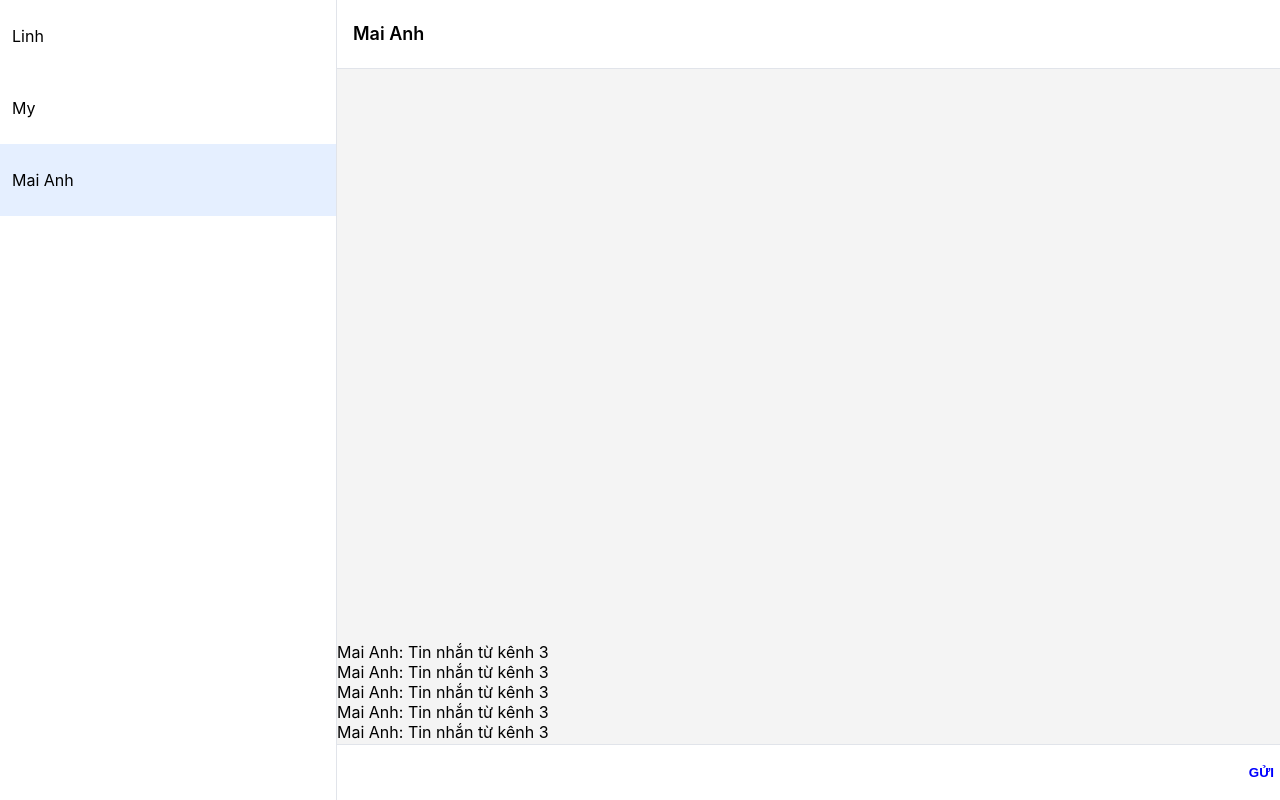
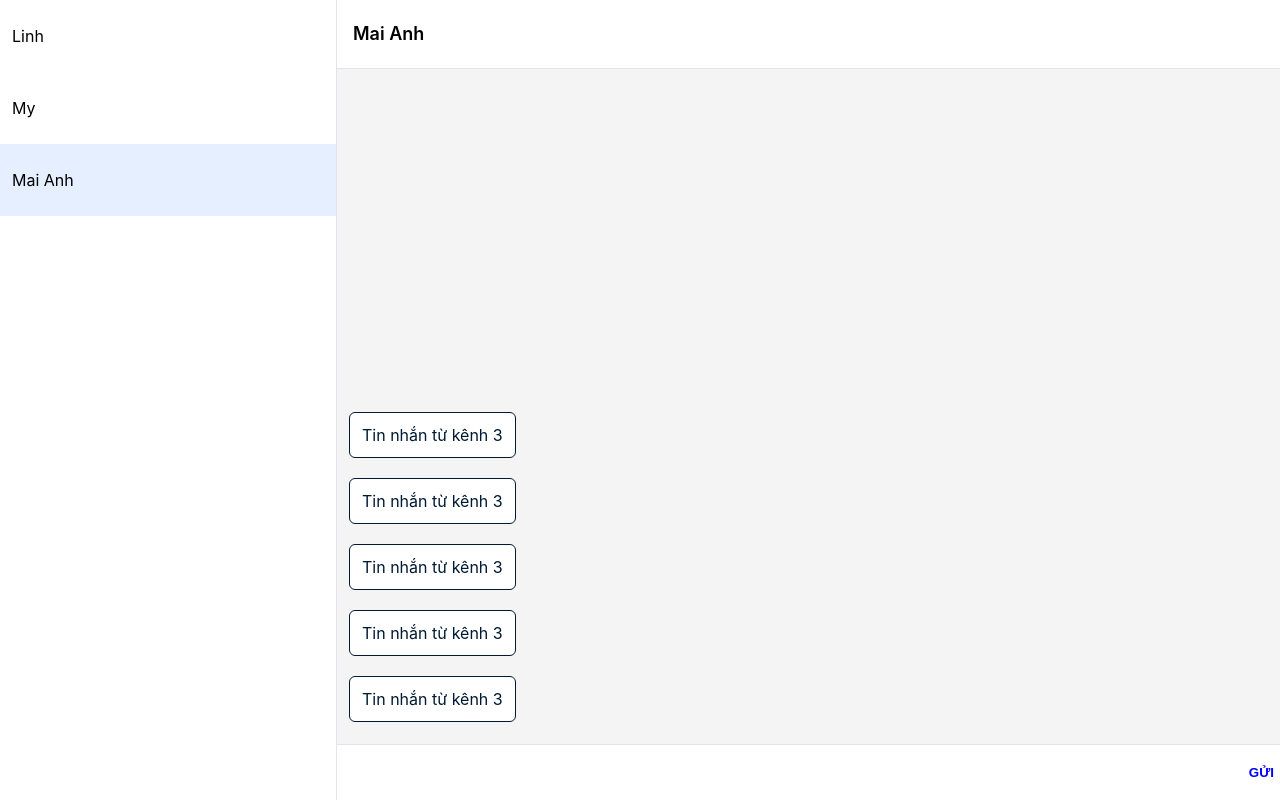
Before and after one commit to stilllove1511/chatUI, a React (Create React App) app: page / in a window 1280 px wide. Both pictures are taken after a click on the item "Mai Anh". Built offline with nearby package versions, Linux system fonts and the light colour scheme.

Commit message:
sua css messages item

```diff
--- a/src/component/Content.js
+++ b/src/component/Content.js
@@ -2,7 +2,7 @@
 import {useState, useEffect, useRef} from 'react'
 import clsx from 'clsx';
 
-import Messgaes from './Messages'
+import MessageItem from './MessageItem'
 import style from '../componentCSS/Content.module.css'
 
 const channels = [
@@ -26,24 +26,26 @@ function Content(){
     const inputRef = useRef()
     const buttonRef = useRef()
     const [channelId,setId]= useState(1)
-    const [inputMessage, setInput] = useState({})
-    const [messages, setMessages] = useState([])
+    const [inputMessage, setInput] = useState({isMe: true, content:''})
+    const [messageList, setmessageList] = useState([])
     const handleSubmit = () => {
-      setMessages(prev => [
+      if(inputMessage.content==='')
+        return 1
+      setmessageList(prev => [
         ...prev,
         inputMessage
       ])
-      setInput({content:''})
+      setInput({isMe:true, content:''})
       inputRef.current.focus()
     }
 
     useEffect(() => {
       inputRef.current.focus()
       const handleMassage = ({detail}) =>{
-        setMessages(prev => prev.length < 50? [
+        setmessageList(prev => prev.length < 50? [
             ...prev,
             {
-              isFromMe: false,
+              isMe: false,
               content:  detail
             }
         ]:[])
@@ -55,7 +57,7 @@ function Content(){
       }
       window.addEventListener(`channel-${channelId}`, handleMassage)
       window.addEventListener('keydown', handleClickSend)
-      setMessages([])
+      setmessageList([])
 
       return () => {
         window.removeEventListener(`channel-${channelId}`,handleMassage)
@@ -69,12 +71,12 @@ function Content(){
         {/* channel */}
         <div className={style.channels}>
           <ul className={clsx('p-0', 'm-0')}>
-            {channels.map((channel) => (
+            {channels.map((channel,index) => (
               <li
                 className = {clsx(style.card, {
                   [style.active] : channel.id===channelId
                 })}
-                key={channel.id}
+                key={index}
                 onClick={() => {setId(channel.id)}}
               >
                 {channel.name}
@@ -93,14 +95,11 @@ function Content(){
           {/* ms container */}
           <div className={style.msContainer}>
             <div className={style.msWrapper}>
-              {messages.map((message, index)=>(
+              {messageList.map((message, index)=>(
                   <>
-                      <Messgaes key={index}>
-                        {message.isFromMe ?
-                          'Tôi: ':
-                          channels[channelId-1].name+': '}
+                      <MessageItem key={index} isMe={message.isMe} >
                         {message.content}
-                      </Messgaes>
+                      </MessageItem>
                       <br/>
                   </>
               ))}
@@ -117,7 +116,7 @@ function Content(){
               ref={inputRef}
               className={style.msInputBar}
               value={inputMessage.content}
-              onChange={e => setInput({isFromMe: true, content:e.target.value })}
+              onChange={e => setInput({isMe: true, content:e.target.value })}
             />
             <button className={style.msBtn} ref={buttonRef} onClick={handleSubmit}>GỬI</button>
           </div>
--- /dev/null
+++ b/src/component/MessageItem.js
@@ -0,0 +1,13 @@
+import clsx from 'clsx'
+
+import style from '../componentCSS/MessageItem.module.css'
+
+function MessageItem ({isMe, children}) {
+    return(
+        <span className={clsx(style.msItem, isMe?style.isMe:'')}>
+            {children}
+        </span>
+    )
+}
+
+export default MessageItem
--- a/src/component/Messages.js
+++ /dev/null
@@ -1,7 +0,0 @@
-function Messgaes ({children}) {
-    return(
-        <span>{children}</span>
-    )
-}
-
-export default Messgaes
--- a/src/componentCSS/Content.module.css
+++ b/src/componentCSS/Content.module.css
@@ -58,6 +58,8 @@
 .msWrapper{
   overflow-y: scroll;
   max-width: inherit;
+  display: flex;
+  flex-direction: column;
 }
 
 .underInput{
--- /dev/null
+++ b/src/componentCSS/MessageItem.module.css
@@ -0,0 +1,15 @@
+.msItem{
+    align-self: flex-start;
+    background-color: white;
+    padding: 12px;
+    border-radius: 6px;
+    color: #001a33;
+    margin: 0 12px;
+    border: 1px solid #001a33;
+}
+
+.isMe{
+    align-self: flex-end;
+    background-color: #e5efff;
+    border: 1px solid white;
+}
```
